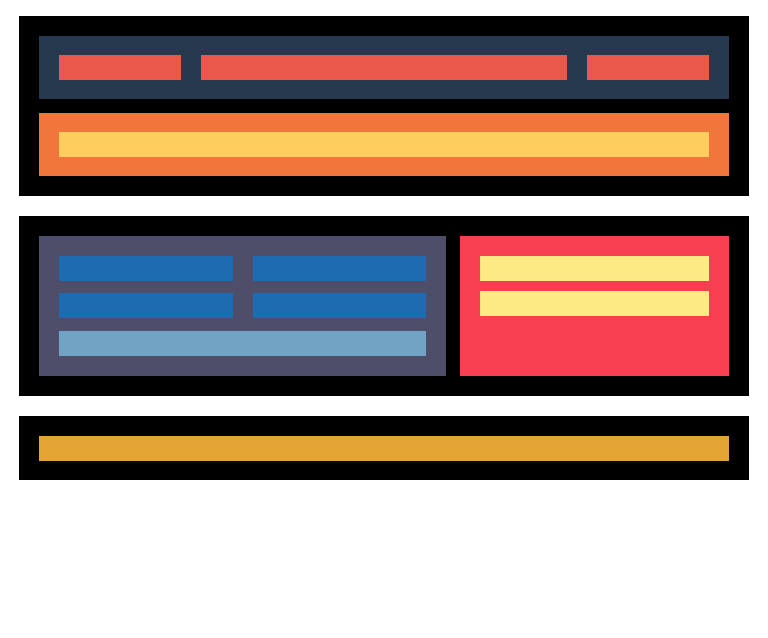
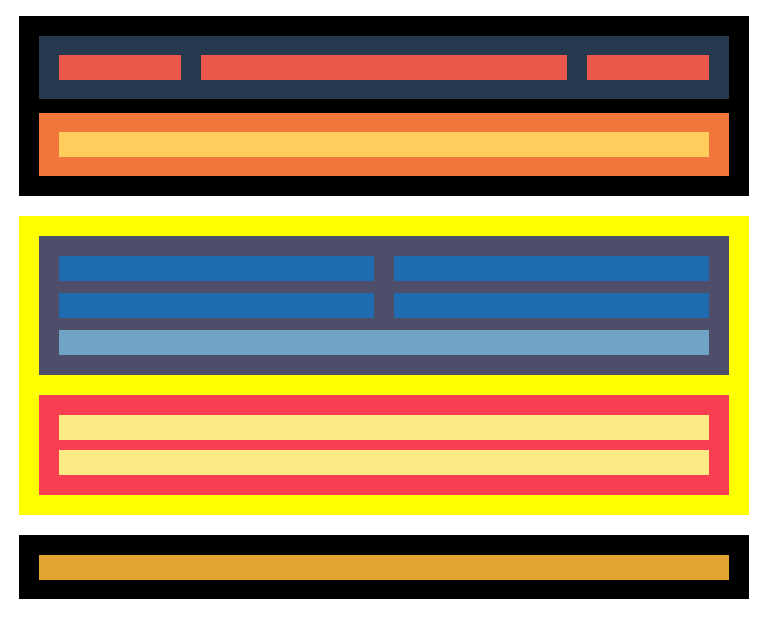
Before and after one commit to albavidalm/IT-Academy, a plain HTML site: page Sprint 1/Nivell-1/index.html in a window 768 px wide. Drawn offline with Linux system fonts and the light colour scheme.

Commit message:
Add tablet mediaqueries

```diff
--- a/Sprint 1/Nivell-1/index.html
+++ b/Sprint 1/Nivell-1/index.html
@@ -45,7 +45,7 @@
 
       <aside class="aside">
         <div class="aside-item"></div>
-        <div class="aside-item"></div>
+        <div class="aside-item aside-item2"></div>
       </aside>
     </main>
 
--- a/Sprint 1/Nivell-1/styles/style.css
+++ b/Sprint 1/Nivell-1/styles/style.css
@@ -93,7 +93,7 @@
   height: 1.563rem;
   background-color: #1e6caf;
 }
-.main-item1 {
+.main-item {
   margin-bottom: 0.75rem;
 }
 .main-item-wide {
@@ -126,3 +126,26 @@
   height: 1.563rem;
   margin: 0 auto;
 }
+
+/* MEDIAQUERIES -----------*/
+
+@media all and (min-width: 768px) and (max-width: 1024px) {
+  .main {
+    height: auto;
+    flex-direction: column;
+    background-color: yellow;
+  }
+  .main__section {
+    width: 100%;
+    margin-bottom: 1.25rem;
+  }
+  .aside {
+    width: 100%;
+    height: auto;
+    display: flex;
+    flex-direction: column;
+  }
+  .aside-item2 {
+    margin-bottom: 0;
+  }
+}
```
Also changed, not shown: Sprint 1/Nivell-1/images/Flex-mobile.png (added), Sprint 1/Nivell-1/images/Flex-tablet.png (added), Sprint 1/Nivell-1/readme.md, 1 other file.
